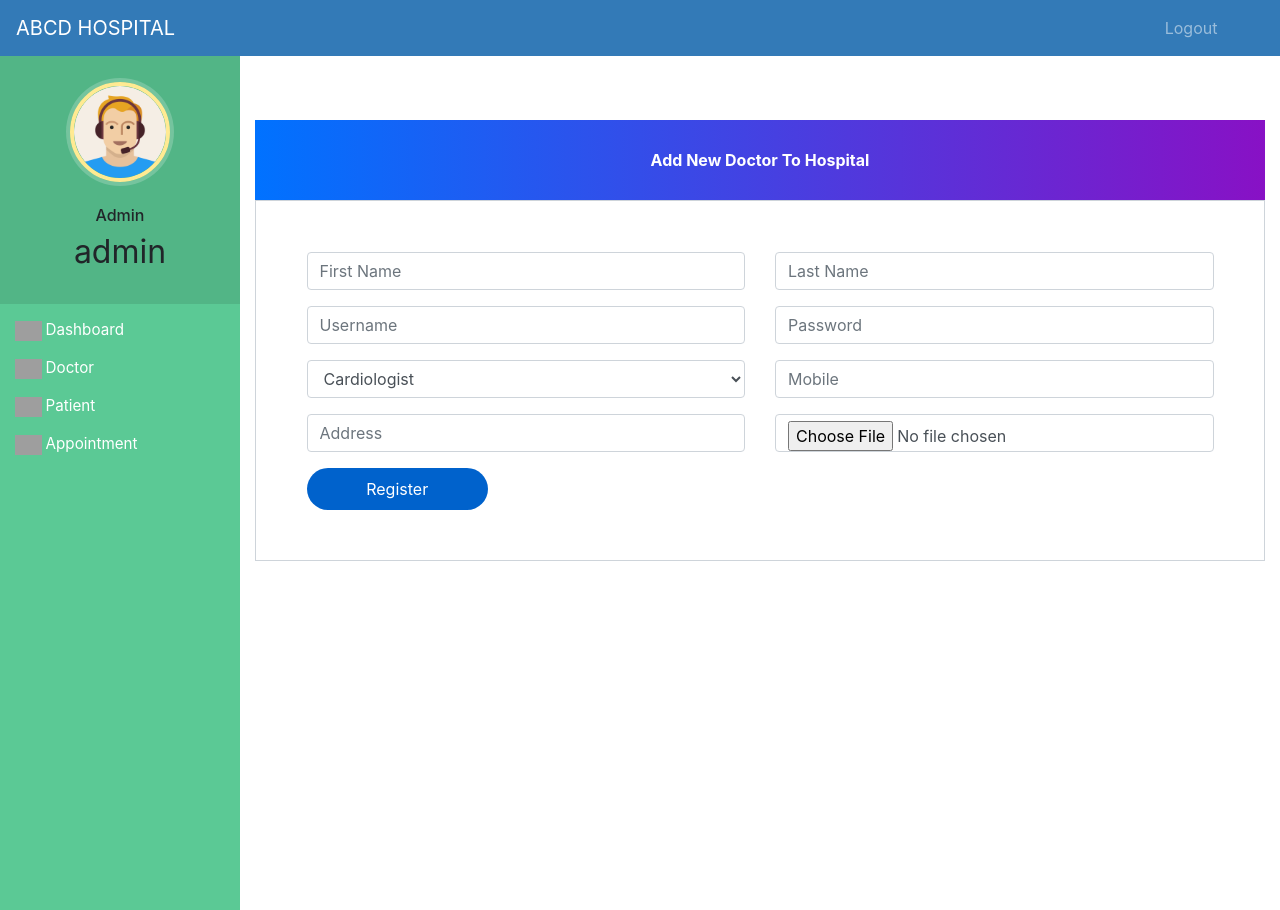
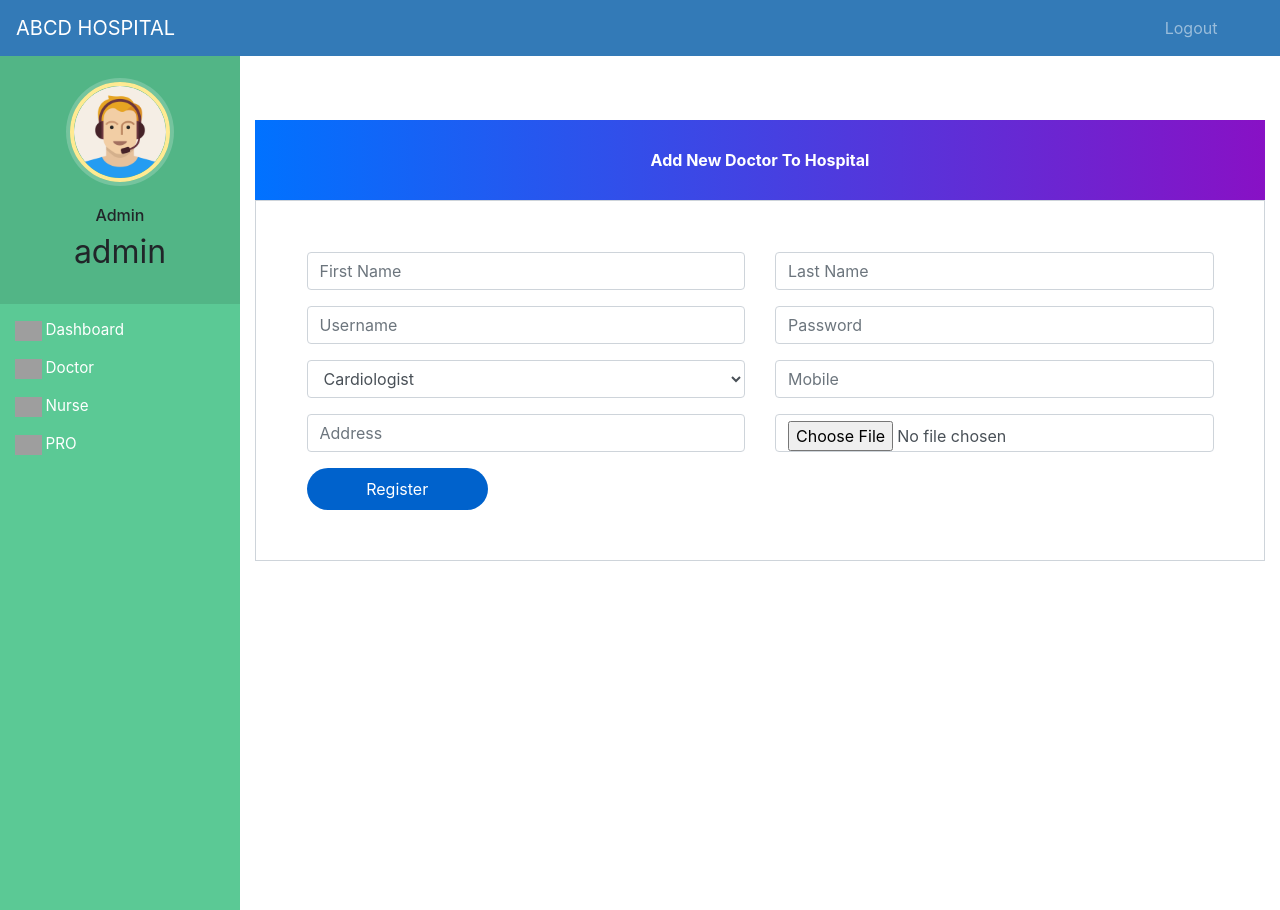
Before and after one commit to aswin-reji/hospital, a Django app: page /admin-add-doctor in a window 1280 px wide. Run offline with Django 3.2, Linux system fonts and the light colour scheme; a user stored in the database is signed in; some libraries are stand-ins or nearby versions; grey boxes are pictures that could not be loaded.

Commit message:
NAME CAHABGESD TO DOCTOR NURSE PRO

```diff
--- a/templates/hospital/admin_base.html
+++ b/templates/hospital/admin_base.html
@@ -288,8 +288,8 @@
     <ul>
       <li tabindex="0" class="icon-dashboard"> <a style="color:white; text-decoration:none;" href="/admin-dashboard"><span>Dashboard</span></a> </li>
       <li tabindex="0" class="icon-customers"> <a style="color:white; text-decoration:none;" href="/admin-doctor"><span>Doctor</span></a></li>
-      <li tabindex="0" class="icon-users"> <a style="color:white; text-decoration:none;" href="/admin-patient"><span>Patient</span></a></li>
-      <li tabindex="0" class="icon-calendar"> <a style="color:white; text-decoration:none;" href="/admin-appointment"><span>Appointment</span></a></li>
+      <li tabindex="0" class="icon-users"> <a style="color:white; text-decoration:none;" href="/admin-patient"><span>Nurse</span></a></li>
+      <li tabindex="0" class="icon-calendar"> <a style="color:white; text-decoration:none;" href="/admin-appointment"><span>PRO</span></a></li>
     </ul>
   </nav>
 
```
